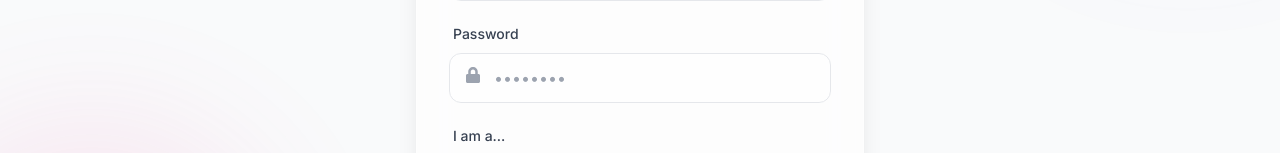
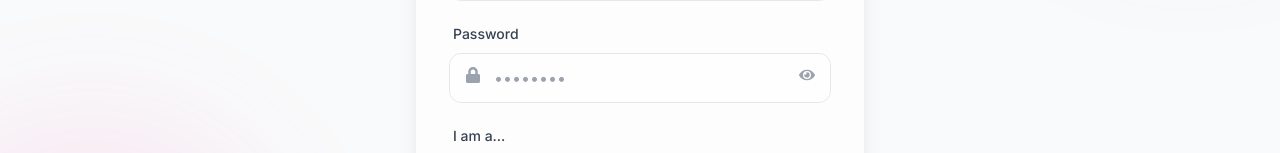
Before and after one commit to SaranshGolash/Eventify, a React (Vite) app in the folder client/: page /register in a window 1280 px wide. Shown: the part 421-574 px from the top of the page. Built offline with nearby package versions, Linux system fonts and the light colour scheme; no server answers.

Commit message:
Now the user can see and unsee the password

```diff
--- a/client/src/pages/auth/Login.jsx
+++ b/client/src/pages/auth/Login.jsx
@@ -2,10 +2,11 @@ import React, { useState } from 'react';
 import { Link, useNavigate } from 'react-router-dom';
 import { useAuth } from '../../context/AuthContext';
 import { motion } from 'framer-motion';
-import { FaEnvelope, FaLock } from 'react-icons/fa';
+import { FaEnvelope, FaLock, FaEye, FaEyeSlash } from 'react-icons/fa';
 
 const Login = () => {
   const [formData, setFormData] = useState({ email: '', password: '' });
+  const [showPassword, setShowPassword] = useState(false);
   const [error, setError] = useState('');
   const { login } = useAuth();
   const navigate = useNavigate();
@@ -73,14 +74,21 @@ const Login = () => {
             <div className="relative">
               <FaLock className="absolute left-4 top-3.5 text-gray-400" />
               <input
-                type="password"
+                type={showPassword ? "text" : "password"}
                 name="password"
                 value={formData.password}
                 onChange={handleChange}
-                className="w-full pl-11 pr-4 py-3 bg-white/50 border border-gray-200 rounded-xl focus:border-primary focus:ring-2 focus:ring-primary/20 outline-none transition-all placeholder:text-gray-400"
+                className="w-full pl-11 pr-12 py-3 bg-white/50 border border-gray-200 rounded-xl focus:border-primary focus:ring-2 focus:ring-primary/20 outline-none transition-all placeholder:text-gray-400"
                 placeholder="••••••••"
                 required
               />
+              <button
+                type="button"
+                onClick={() => setShowPassword(!showPassword)}
+                className="absolute right-4 top-3.5 text-gray-400 hover:text-gray-600 focus:outline-none"
+              >
+                {showPassword ? <FaEyeSlash /> : <FaEye />}
+              </button>
             </div>
             <div className="flex justify-end">
               <Link to="/forgot-password" className="text-xs text-primary hover:underline">Forgot password?</Link>
--- a/client/src/pages/auth/Register.jsx
+++ b/client/src/pages/auth/Register.jsx
@@ -2,10 +2,11 @@ import React, { useState } from 'react';
 import { Link, useNavigate } from 'react-router-dom';
 import { useAuth } from '../../context/AuthContext';
 import { motion } from 'framer-motion';
-import { FaUser, FaEnvelope, FaLock, FaBuilding } from 'react-icons/fa';
+import { FaUser, FaEnvelope, FaLock, FaBuilding, FaEye, FaEyeSlash } from 'react-icons/fa';
 
 const Register = () => {
   const [formData, setFormData] = useState({ name: '', email: '', password: '', role: 'participant' });
+  const [showPassword, setShowPassword] = useState(false);
   const [error, setError] = useState('');
   const { register } = useAuth();
   const navigate = useNavigate();
@@ -89,14 +90,21 @@ const Register = () => {
             <div className="relative">
               <FaLock className="absolute left-4 top-3.5 text-gray-400" />
               <input
-                type="password"
+                type={showPassword ? "text" : "password"}
                 name="password"
                 value={formData.password}
                 onChange={handleChange}
-                className="w-full pl-11 pr-4 py-3 bg-white/50 border border-gray-200 rounded-xl focus:border-primary focus:ring-2 focus:ring-primary/20 outline-none transition-all placeholder:text-gray-400"
+                className="w-full pl-11 pr-12 py-3 bg-white/50 border border-gray-200 rounded-xl focus:border-primary focus:ring-2 focus:ring-primary/20 outline-none transition-all placeholder:text-gray-400"
                 placeholder="••••••••"
                 required
               />
+              <button
+                type="button"
+                onClick={() => setShowPassword(!showPassword)}
+                className="absolute right-4 top-3.5 text-gray-400 hover:text-gray-600 focus:outline-none"
+              >
+                {showPassword ? <FaEyeSlash /> : <FaEye />}
+              </button>
             </div>
           </div>
 
```
